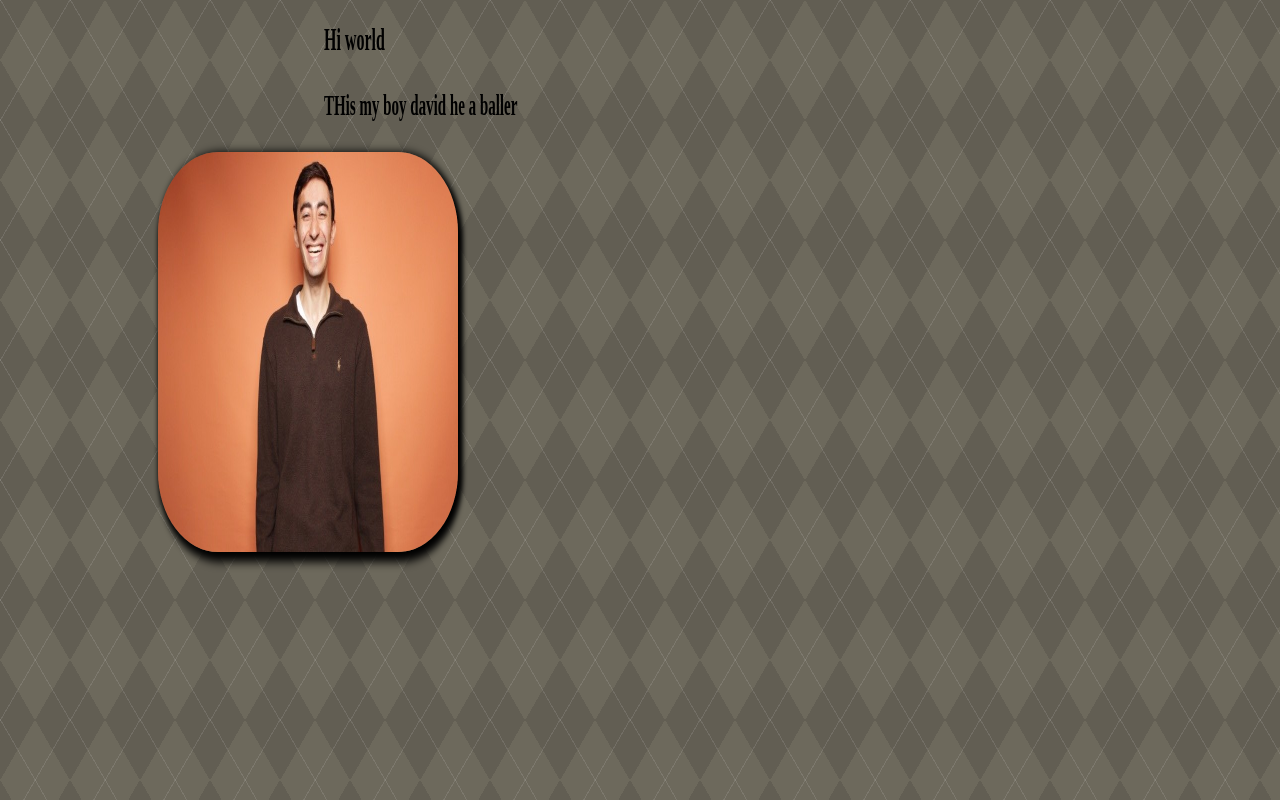
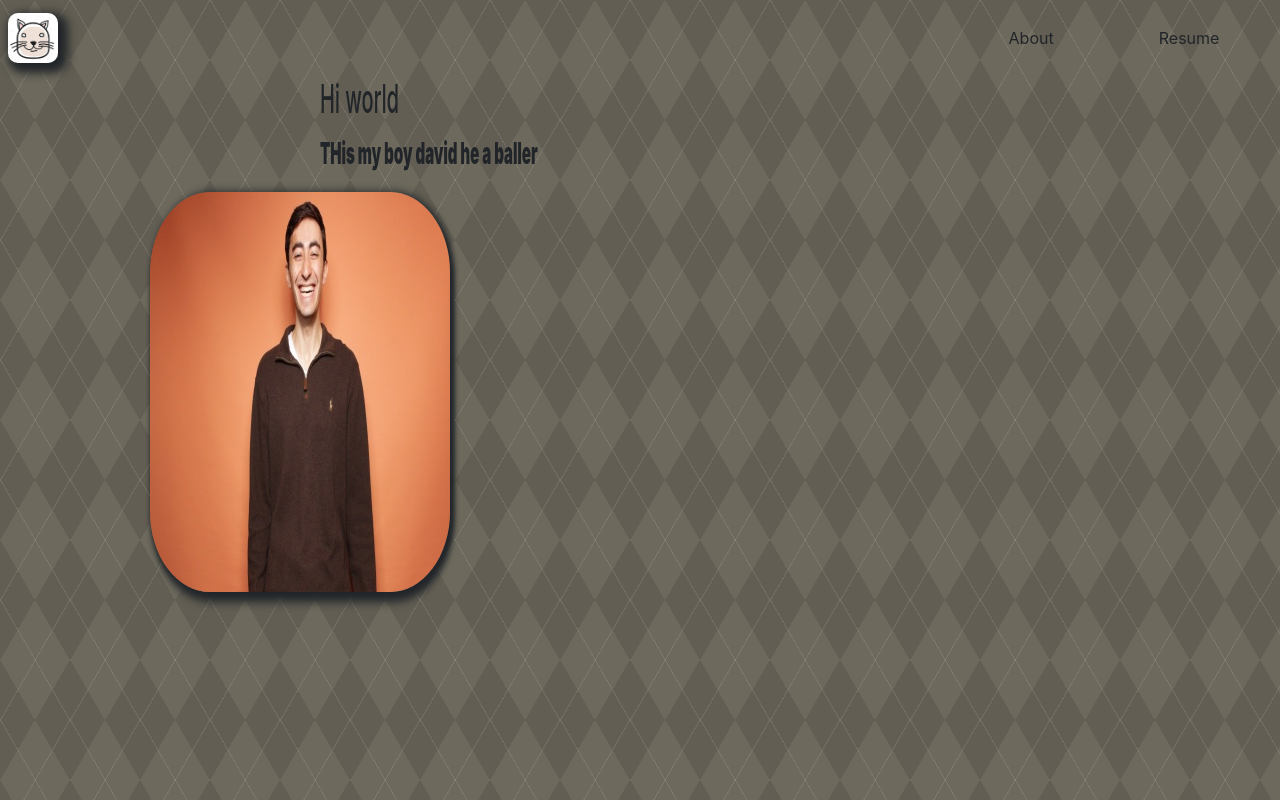
Before and after one commit to ditkin/portfolio-website, a plain HTML site: page index.html in a window 1280 px wide. Drawn offline with nearby package versions, Linux system fonts and the light colour scheme.

Commit message:
Add bootstrap; add nav header [WIP]

```diff
--- a/index.html
+++ b/index.html
@@ -1,15 +1,12 @@
 <!doctype html>
 <html>
 	<head>
-
+    <link rel="stylesheet" href="https://stackpath.bootstrapcdn.com/bootstrap/4.3.1/css/bootstrap.min.css" integrity="sha384-ggOyR0iXCbMQv3Xipma34MD+dH/1fQ784/j6cY/iJTQUOhcWr7x9JvoRxT2MZw1T" crossorigin="anonymous">
 		<style>
       img {
         border-radius: 20%;
         box-shadow: 5px 5px 10px 5px;
       }
-
-
-
 
       /* WebKit and Opera browsers */
       @-webkit-keyframes spinner {
@@ -151,18 +148,29 @@ linear-gradient(60deg, rgba(0,0,0,.1) 25%, transparent 25%, transparent 75%, rgb
         linear-gradient(120deg, rgba(0,0,0,.1) 25%, transparent 25%, transparent 75%, rgba(0,0,0,.1) 75%, rgba(0,0,0,.1));
         background-size: 70px 120px;
       }
-
+      .height-75 {
+        height:75px;
+      }
+      .height-50 {
+        height:50px;
+      }
+      #kitty {
+        width: 50px;
+      }
 		</style>
 	</head>
 	<body>
-
-
+    <div class="w-100 py-2 px-2 height-75 d-flex align-items-center justify-content-between">
+      <img id="kitty" class="float-left height-50" src="funny_kitty.jpeg">
+      <div class="float-right d-flex w-25 justify-content-around">
+        <span>About</span>
+        <span>Resume</span>
+      </div>
+    </div>
     <div id="stage" style="background: rgba(0,0,0,0.0);">
       <h1 class="reverse_spinner">Hi world</h1>
       <p class="thick spinner">THis my boy david he a baller</p>
       <img class="spinner" src="hubspot_pic.png" alt="tha boy">
     </div>
-
-
 	</body>
 </html>
```
Also changed, not shown: funny_kitty.jpeg (added). Lines whose indentation alone changed are shown as unchanged.
